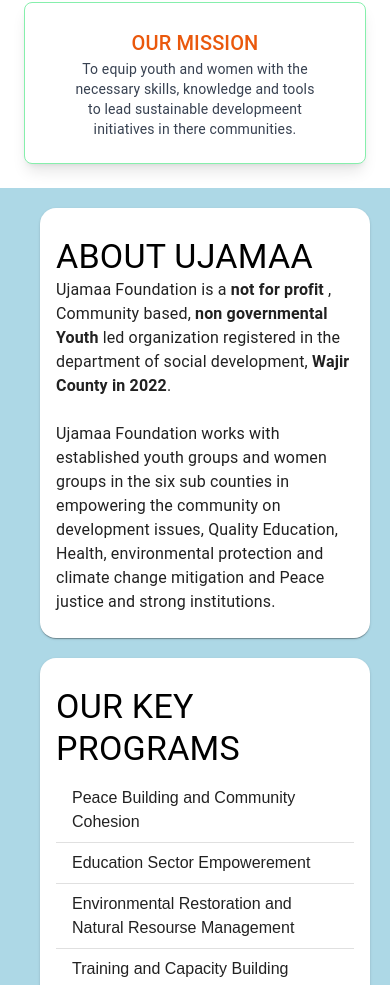
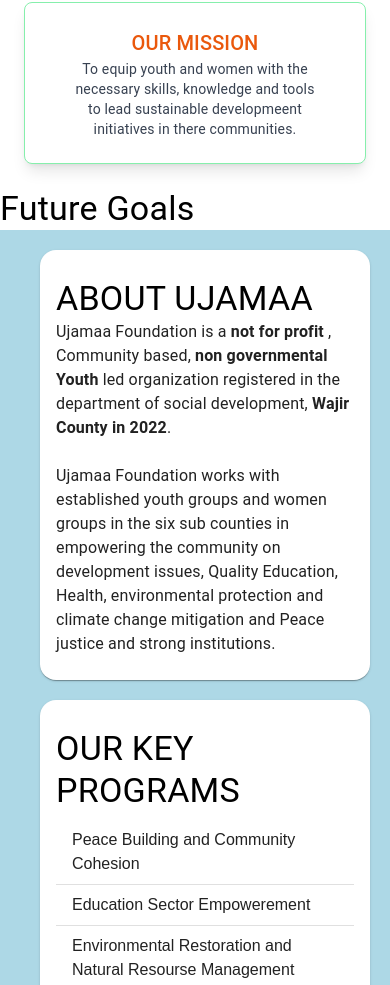
Before and after one commit to ahmednule/Ujamaa-Foundation, a Next.js app: page /who-we-are in a window 390 px wide. Shown: the part 1559-2544 px from the top of the page. Built offline with nearby package versions, Linux system fonts and the light colour scheme.

Commit message:
fetaure: created the future goals componenet and nested it inside the other cards so that it can responsive as i already handled that

```diff
--- a/src/app/who-we-are/page.tsx
+++ b/src/app/who-we-are/page.tsx
@@ -3,6 +3,7 @@
 import AboutusCarosel from "@components/components/ui/AboutusCarosel"
 import OurVision from "@components/components/ui/OurVision"
 import OurMission from "@components/components/ui/OurMission"
+import FutureGoals from "@components/components/ui/FutureGoals"
 export default function whoWeare(){
     return(
         <>
@@ -11,6 +12,7 @@
         <div className="grid grid-cols-1 md:grid-cols-2 lg:grid-cols-3">
             <OurVision/>
             <OurMission/>
+            <FutureGoals/>
         </div>
         </>
     )
--- /dev/null
+++ b/src/components/ui/FutureGoals.jsx
@@ -0,0 +1,9 @@
+import { Typography } from "@mui/material"
+
+export default function FutureGoals(){
+    return(
+        <div>
+            <Typography variant="h4"> Future Goals</Typography>
+        </div>
+    )
+}
```
